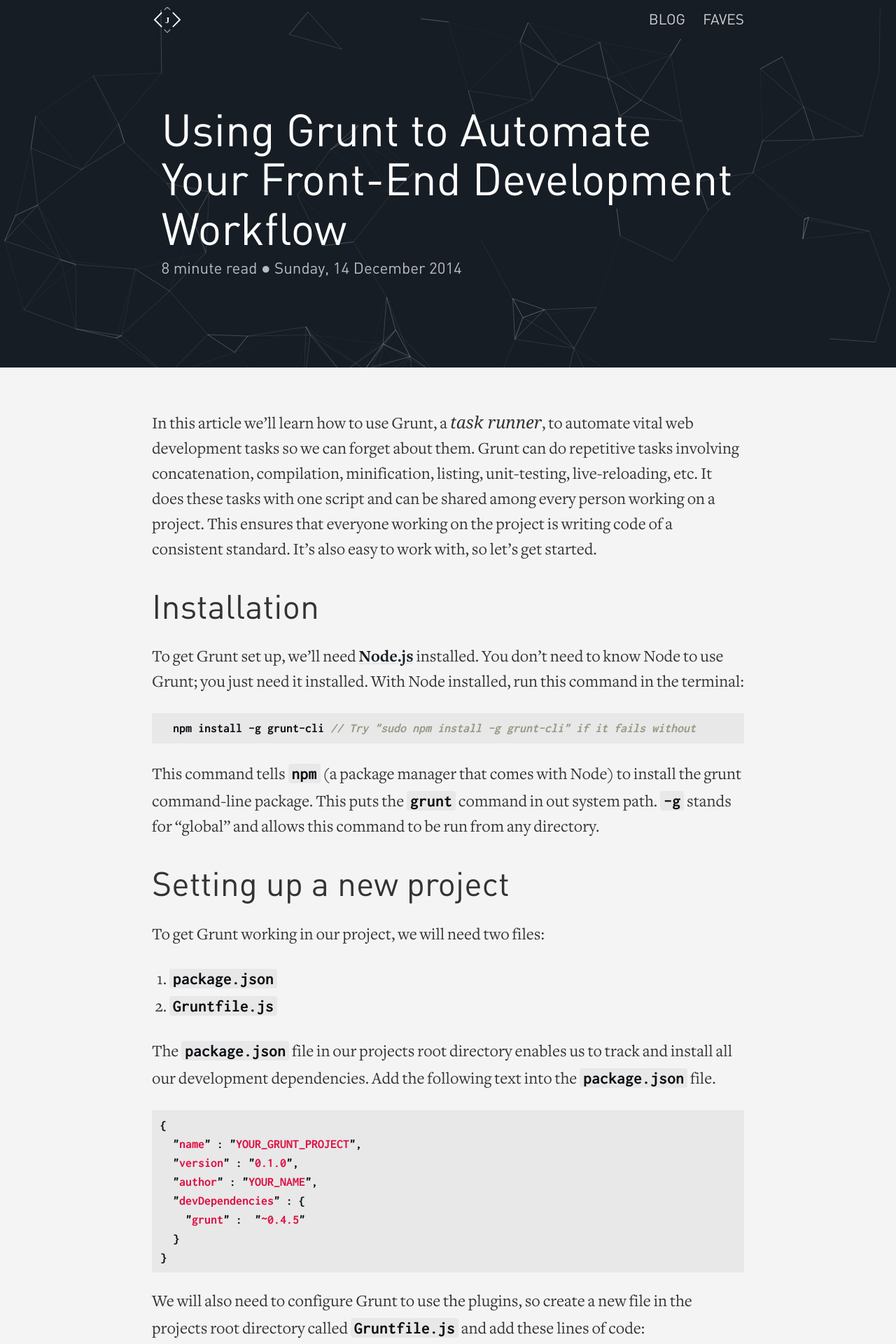
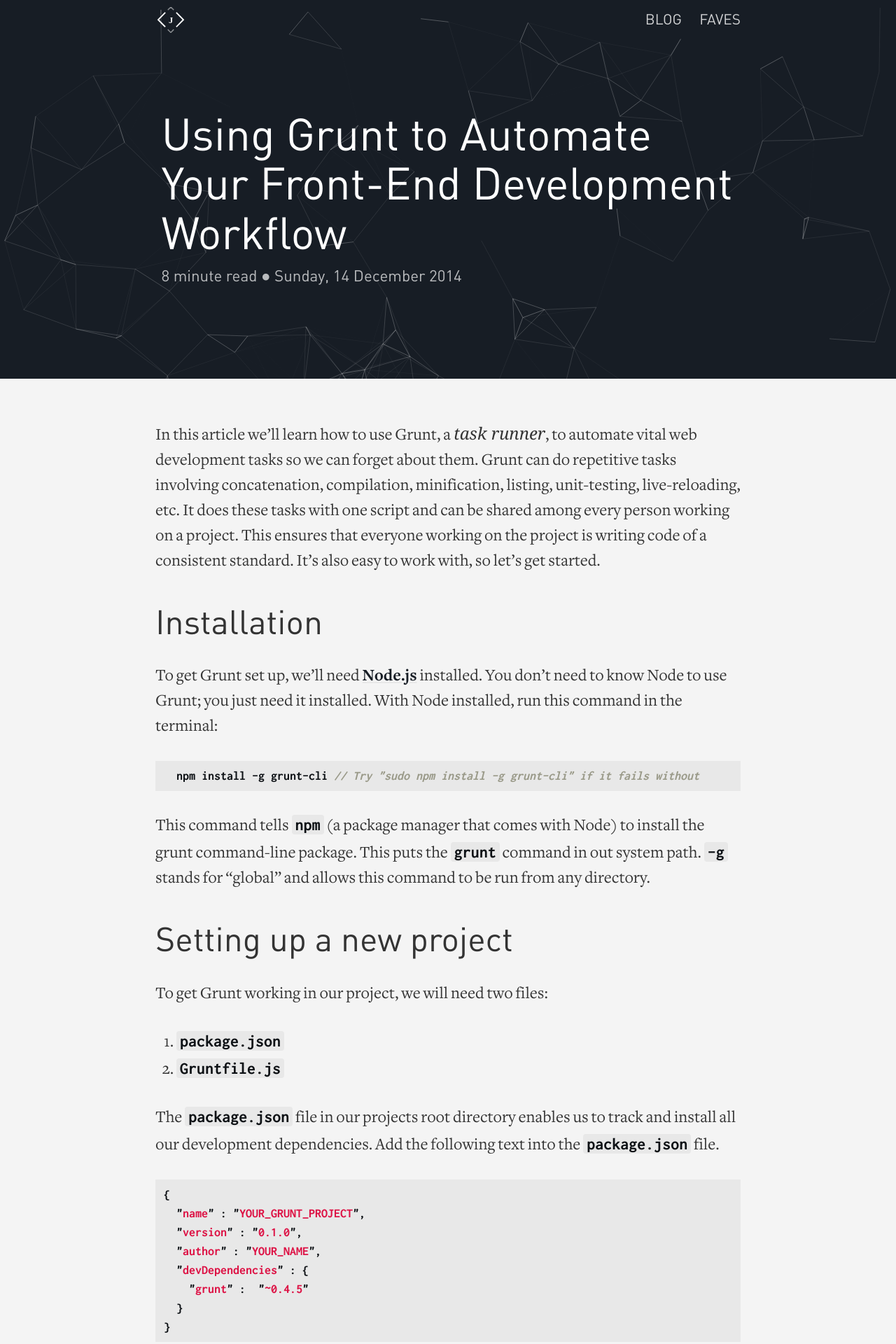
Before and after one commit to JEKYLL-WEB-TEMPLATES/raichur.github.io, a Jekyll site: the page built from _posts/2014-12-14-grunt.markdown, in a window 1280 px wide. Shown: the top 1920 px of the page at 70% size. Built offline with Jekyll 4.4.1, drawn with Linux system fonts in a browser that asks for light colours; some web fonts are replaced.

Commit message:
About page update. Still got more work

```diff
--- a/_includes/head.html
+++ b/_includes/head.html
@@ -24,7 +24,7 @@
   <link rel="apple-touch-icon" sizes="152x152" href="/resources/img/touch-icon-152.png"/>
   <meta name="viewport" content="width=device-width, user-scalable=no, initial-scale=1, maximum-scale=1" />
   <meta name="keywords" content="Joshua, Raichur, student, geek, web developer, ios developer, Bangalore, India" />
-  <meta name="theme-color" content="#E74944" />
+  <meta name="theme-color" content="#171D25" />
   <link href="//google.com/+{{ site.googleplus_username }}" rel="author" />
   <link rel="shortcut icon" type="image/png" href="/resources/img/favicon.png">
 
--- a/css/main.css
+++ b/css/main.css
@@ -68,7 +68,7 @@
 p, blockquote, pre,
 ul, ol, dl, figure,
 .highlight {
-  margin-bottom: 25px;
+  margin-bottom: 30px;
 }
 
 /**
@@ -94,7 +94,7 @@
  * Lists
  */
 ul, ol {
-  margin-left: 25px;
+  margin-left: 30px;
 }
 
 li > ul,
@@ -106,12 +106,12 @@
  * Headings
  */
 h1, h2 {
-  margin-top: 30px;
+  margin-top: 36px;
   font-weight: 100;
 }
 
 h3, h4 {
-  margin-top: 27.5px;
+  margin-top: 33px;
   font-weight: 100;
   letter-spacing: 3px;
   text-transform: uppercase;
@@ -119,7 +119,7 @@
 
 h5, h6 {
   margin: 0;
-  margin-top: 16.66667px;
+  margin-top: 20px;
   line-height: 0.99;
 }
 
@@ -152,7 +152,7 @@
 blockquote {
   color: #0d1115;
   border-left: 4px solid #171D25;
-  padding-left: 12.5px;
+  padding-left: 15px;
   font-size: 18px;
   font-style: italic;
 }
@@ -197,19 +197,19 @@
  * Wrapper
  */
 .wrapper {
-  max-width: -webkit-calc(70% - (25px * 2));
-  max-width: calc(70% - (25px * 2));
+  max-width: -webkit-calc(70% - (30px * 2));
+  max-width: calc(70% - (30px * 2));
   margin-right: auto;
   margin-left: auto;
-  padding-right: 25px;
-  padding-left: 25px;
+  padding-right: 30px;
+  padding-left: 30px;
 }
 @media screen and (max-width: 1000px) {
   .wrapper {
-    max-width: -webkit-calc(70% - (25px));
-    max-width: calc(70% - (25px));
-    padding-right: 12.5px;
-    padding-left: 12.5px;
+    max-width: -webkit-calc(70% - (30px));
+    max-width: calc(70% - (30px));
+    padding-right: 15px;
+    padding-left: 15px;
   }
 }
 
@@ -428,7 +428,7 @@
   font-weight: normal;
 }
 .post-list > li {
-  margin-bottom: 25px;
+  margin-bottom: 30px;
 }
 
 .post-meta {
@@ -582,7 +582,7 @@
   }
 }
 .post-header {
-  margin-bottom: 25px;
+  margin-bottom: 30px;
 }
 
 .post-title {
--- a/css/main.scss
+++ b/css/main.scss
@@ -42,7 +42,7 @@
 $base-line-height: 1.5;
 $heading-line-height: .99;
 
-$spacing-unit:     25px;
+$spacing-unit:     30px;
 
 $text-color:       #333;
 $background-color: #f4f4f4;
```
Also changed, not shown: index.md (+2 -5 lines), css/main.min.css, 1 other file.
